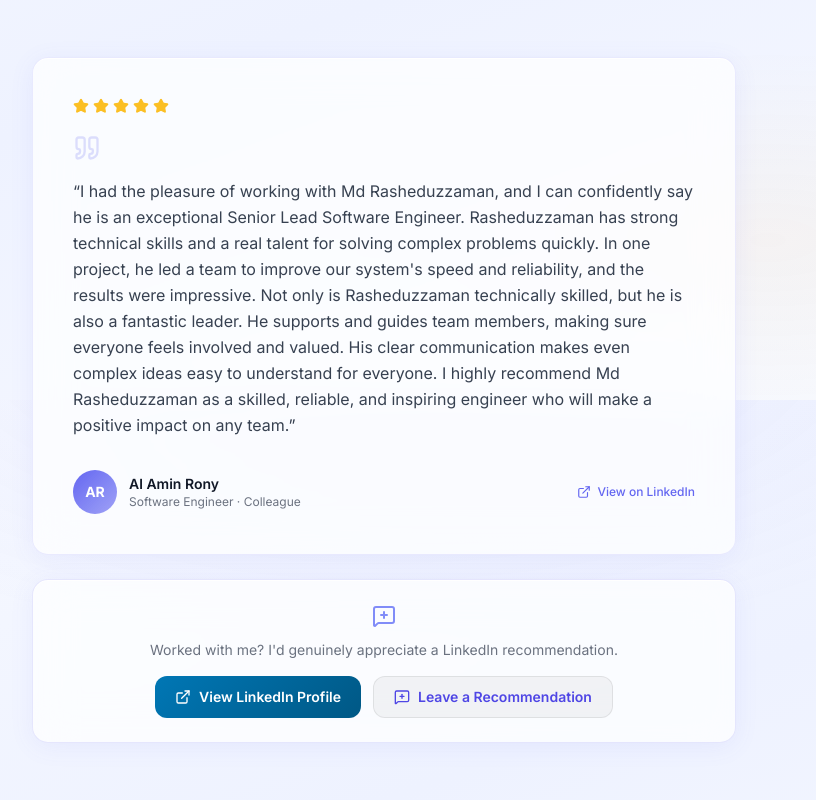
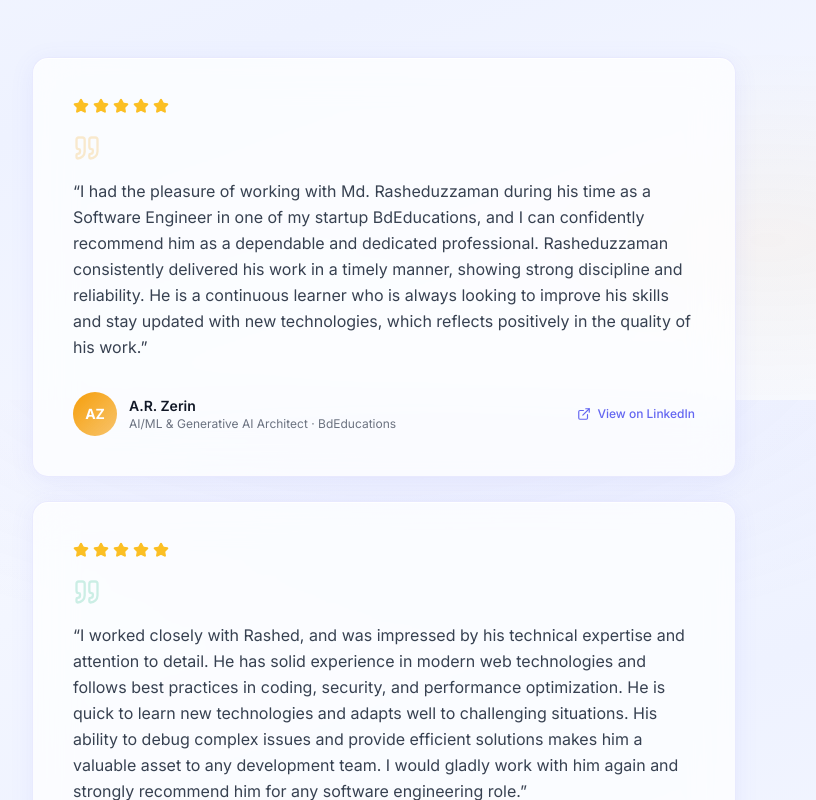
Before and after one commit to jmrashed/jmrashed.github.io, a Next.js app: page / in a window 1280 px wide. Shown: the part 9200-10000 px from the top of the page, without its empty margins (256-1072 px from the left). Built offline with nearby package versions, Linux system fonts and the light colour scheme.

Commit message:
Add real LinkedIn recommendations to testimonials section
Replaces the single hardcoded testimonial with all three real LinkedIn
recommendations (A.R. Zerin, Masud Uzzaman, Alamin Rony), rendered as
a stacked list instead of one card.

```diff
--- a/components/sections/Testimonials.tsx
+++ b/components/sections/Testimonials.tsx
@@ -10,10 +10,30 @@ import { siteConfig } from '@/lib/utils';
 const testimonials = [
   {
     quote:
+      'I had the pleasure of working with Md. Rasheduzzaman during his time as a Software Engineer in one of my startup BdEducations, and I can confidently recommend him as a dependable and dedicated professional. Rasheduzzaman consistently delivered his work in a timely manner, showing strong discipline and reliability. He is a continuous learner who is always looking to improve his skills and stay updated with new technologies, which reflects positively in the quality of his work.',
+    name: 'A.R. Zerin',
+    role: 'AI/ML & Generative AI Architect',
+    company: 'BdEducations',
+    initials: 'AZ',
+    color: '#f59e0b',
+    linkedin: 'https://www.linkedin.com/in/zerin/',
+  },
+  {
+    quote:
+      'I worked closely with Rashed, and was impressed by his technical expertise and attention to detail. He has solid experience in modern web technologies and follows best practices in coding, security, and performance optimization. He is quick to learn new technologies and adapts well to challenging situations. His ability to debug complex issues and provide efficient solutions makes him a valuable asset to any development team. I would gladly work with him again and strongly recommend him for any software engineering role.',
+    name: 'Masud Uzzaman',
+    role: 'Full-Stack Engineer & Trainer',
+    company: 'Colleague',
+    initials: 'MU',
+    color: '#10b981',
+    linkedin: 'https://www.linkedin.com/in/masud-zaman-fullstack-dev/',
+  },
+  {
+    quote:
       "I had the pleasure of working with Md Rasheduzzaman, and I can confidently say he is an exceptional Senior Lead Software Engineer. Rasheduzzaman has strong technical skills and a real talent for solving complex problems quickly. In one project, he led a team to improve our system's speed and reliability, and the results were impressive. Not only is Rasheduzzaman technically skilled, but he is also a fantastic leader. He supports and guides team members, making sure everyone feels involved and valued. His clear communication makes even complex ideas easy to understand for everyone. I highly recommend Md Rasheduzzaman as a skilled, reliable, and inspiring engineer who will make a positive impact on any team.",
-    name: 'Al Amin Rony',
-    role: 'Software Engineer',
-    company: 'Colleague',
+    name: 'Alamin Rony',
+    role: 'Sr. Software Engineer',
+    company: 'PHP, Laravel, Vue.js, Docker, Kubernetes, AWS',
     initials: 'AR',
     color: '#6366f1',
     linkedin: 'https://www.linkedin.com/in/alamin-rony-125715152/',
@@ -21,8 +41,6 @@ const testimonials = [
 ];
 
 export default function Testimonials() {
-  const t = testimonials[0];
-
   return (
     <section id="testimonials" className="py-24">
       <div className="max-w-3xl mx-auto px-4 sm:px-6 lg:px-8">
@@ -32,18 +50,19 @@ export default function Testimonials() {
           subtitle="Recommendations from engineers I've worked with directly."
         />
 
-        <AnimatedSection>
-          {/* Real testimonial */}
+        <div className="space-y-6 mb-6">
+          {testimonials.map((t, i) => (
+            <AnimatedSection key={t.name} delay={i * 0.1}>
               <motion.div
-            className="glass-card rounded-2xl p-8 md:p-10 mb-6"
+                className="glass-card rounded-2xl p-8 md:p-10"
                 initial={{ opacity: 0, y: 20 }}
                 animate={{ opacity: 1, y: 0 }}
                 transition={{ duration: 0.5 }}
               >
                 {/* Stars */}
                 <div className="flex gap-1 mb-5">
-              {Array.from({ length: 5 }).map((_, i) => (
-                <Star key={i} className="w-4 h-4 fill-amber-400 text-amber-400" />
+                  {Array.from({ length: 5 }).map((_, si) => (
+                    <Star key={si} className="w-4 h-4 fill-amber-400 text-amber-400" />
                   ))}
                 </div>
 
@@ -78,6 +97,11 @@ export default function Testimonials() {
                   </Link>
                 </div>
               </motion.div>
+            </AnimatedSection>
+          ))}
+        </div>
+
+        <AnimatedSection>
 
           {/* CTA to collect more */}
           <motion.div
```
Also changed, not shown: 1 other file (tests, documents, lock files or other folders). Lines whose indentation alone changed are shown as unchanged.
